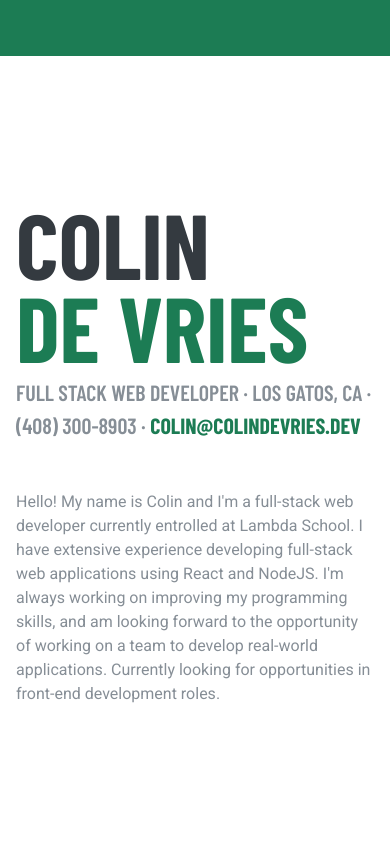
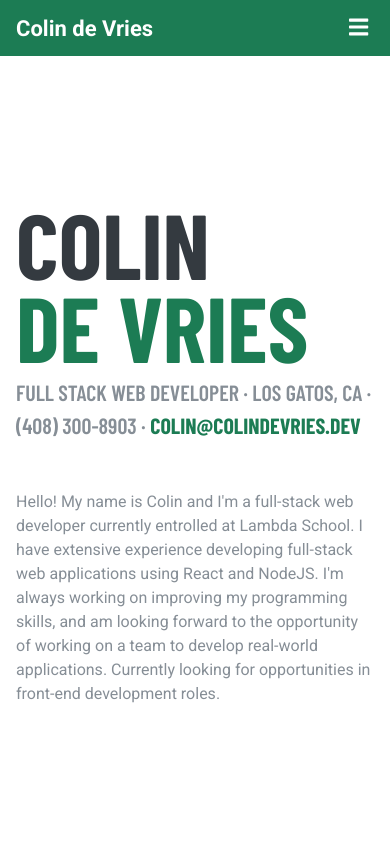
Before and after one commit to dvcolin/colindevries.dev, a Gatsby site in the folder client/: page / in a window 390 px wide. Shown: the top 844 px of the page. Built offline with nearby package versions, Linux system fonts and the light colour scheme; Gatsby itself is replaced by a stand-in of ours.

Commit message:
made navbar responsive for mobile layout

```diff
--- a/client/package.json
+++ b/client/package.json
@@ -5,6 +5,10 @@
   "version": "0.1.0",
   "author": "Kyle Mathews <mathews.kyle@gmail.com>",
   "dependencies": {
+    "@fortawesome/fontawesome-svg-core": "^1.2.29",
+    "@fortawesome/free-brands-svg-icons": "^5.13.1",
+    "@fortawesome/free-solid-svg-icons": "^5.13.1",
+    "@fortawesome/react-fontawesome": "^0.1.11",
     "@styled-system/css": "^5.1.5",
     "babel-plugin-styled-components": "^1.10.7",
     "gatsby": "^2.23.12",
--- a/client/src/layouts/navbar/NavLink.js
+++ b/client/src/layouts/navbar/NavLink.js
@@ -14,6 +14,7 @@ const NavLinkContainer = styled("a")(
     transition: "all 100ms ease-out",
     color: "nav.link",
     letterSpacing: "0.06rem",
+    bg: "nav.background",
   }),
   props => ({
     color: `${
--- a/client/src/layouts/navbar/index.js
+++ b/client/src/layouts/navbar/index.js
@@ -2,6 +2,8 @@ import React, { useState } from "react"
 import styled from "styled-components"
 import css from "@styled-system/css"
 import { Flex } from "../../components/flex"
+import { FontAwesomeIcon } from "@fortawesome/react-fontawesome"
+import { faBars } from "@fortawesome/free-solid-svg-icons"
 import image from "../../images/colin-devries.jpeg"
 import NavLink from "./NavLink"
 
@@ -17,6 +19,29 @@ const NavbarContainer = styled(Flex)(
     width: ["100%", null, null, 272],
     px: 2,
     bg: "nav.background",
+  })
+)
+
+const Name = styled("div")(
+  css({
+    display: ["block", null, null, "none"],
+    fontSize: 3,
+    fontWeight: "bold",
+    color: "nav.linkActive",
+  })
+)
+
+const NavToggleButton = styled("button")(
+  css({
+    display: ["block", null, null, "none"],
+    ml: "auto",
+    background: "none",
+    border: "none",
+    color: "nav.linkActive",
+    fontSize: 3,
+    "&:focus": {
+      outline: "none",
+    },
   })
 )
 
@@ -54,11 +79,17 @@ const Navbar = ({ visibleSection, setVisibleSection }) => {
 
   const scrollToSection = id => {
     const section = document.getElementById(id)
-    section.scrollIntoView(true)
-    setNavVisible(!navVisible)
+    if (section) {
+      section.scrollIntoView(true)
+      setNavVisible(!navVisible)
+    }
   }
   return (
     <NavbarContainer>
+      <Name>Colin de Vries</Name>
+      <NavToggleButton onClick={() => setNavVisible(!navVisible)}>
+        <FontAwesomeIcon icon={faBars} />
+      </NavToggleButton>
       <Image src={image} />
       <NavLinks visible={navVisible}>
         <NavLink
```
Also changed, not shown: 1 other file.
